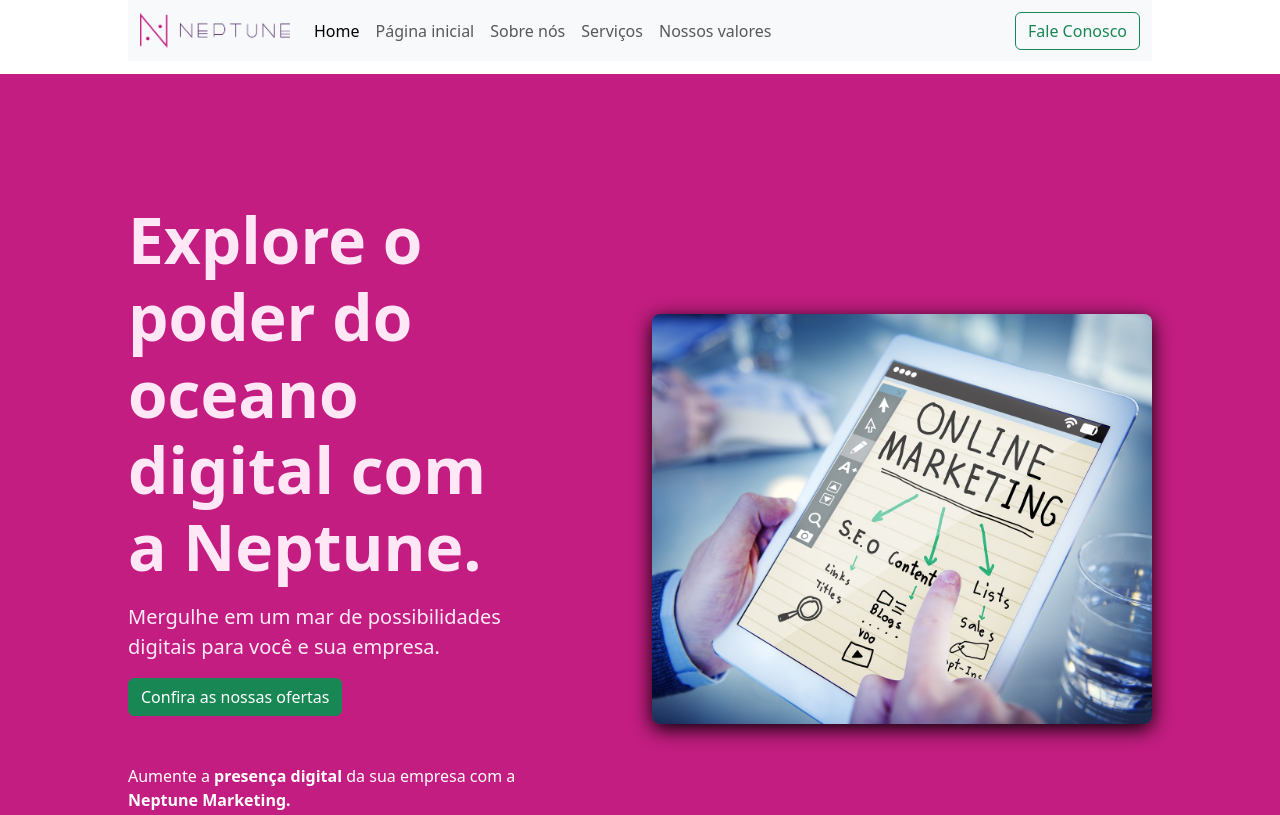
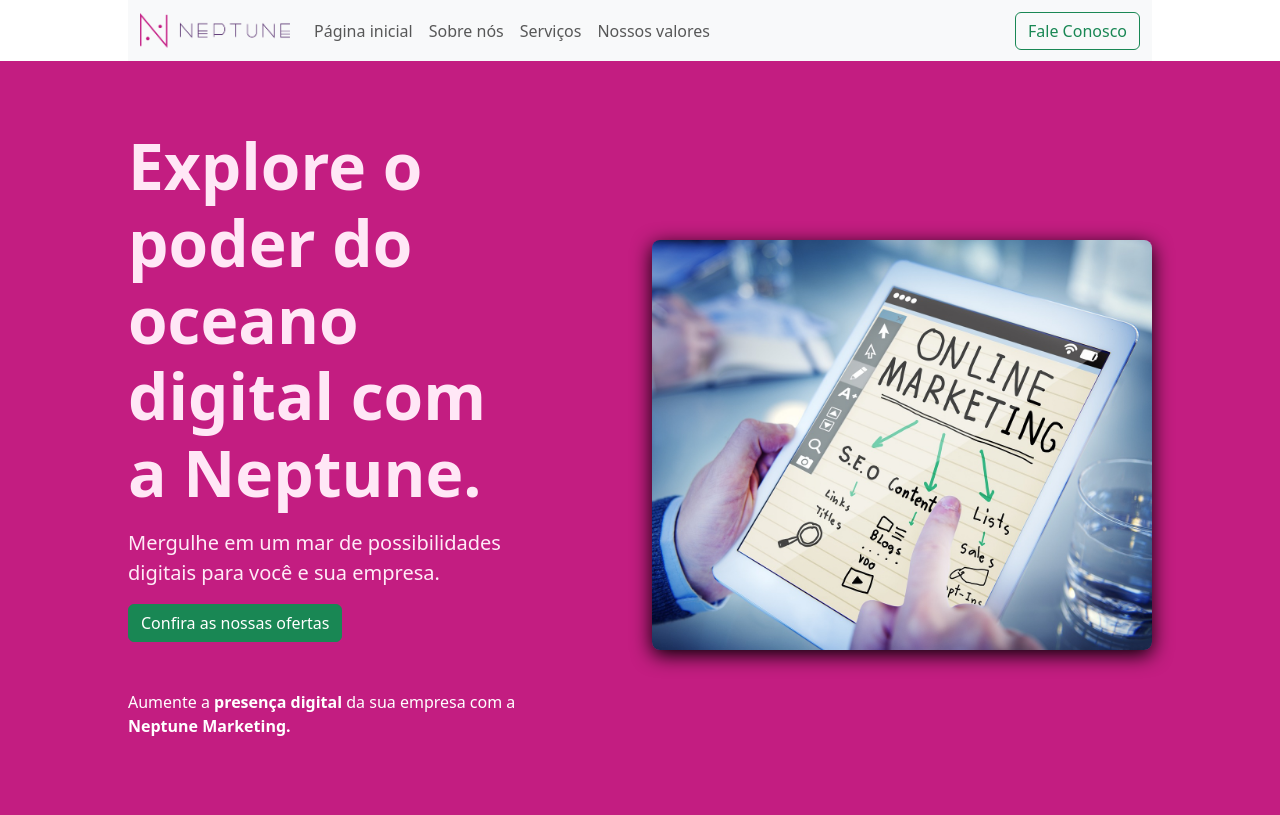
Before and after one commit to caunas/neptune-marketing, a plain HTML site: page index.html in a window 1280 px wide. Shown: the top 815 px of the page. Drawn offline with nearby package versions, Linux system fonts and the light colour scheme; a script that the page names is missing.

Commit message:
site 1.6

```diff
--- a/css/style.css
+++ b/css/style.css
@@ -1,10 +1,8 @@
 header{
+    background-color: white;
     margin-bottom: 1%;
-}
-
-.navbar{
-    margin-left: 10%;
-    margin-right: 10%;
+    padding-left: 10%;
+    padding-right: 10%;
 }
 
 .nav-brand{
@@ -12,11 +10,8 @@ header{
 }
 
 .landing{
-    margin-bottom: 5%;
     background-color: #C31D81;
     padding: 10%;
-    padding-top: 10%;
-    padding-bottom: 10%;
 }
 
 .landing-subtittle{
--- a/index.html
+++ b/index.html
@@ -12,8 +12,8 @@
     <link rel="stylesheet" href="https://cdn.jsdelivr.net/npm/bootstrap-icons@1.10.5/font/bootstrap-icons.css">
   </head>
 <body>
-    <header>
-        <nav class="navbar navbar-style navbar-expand-lg bg-body-tertiary">
+    <header class="fixed-top">
+        <nav class="navbar navbar-expand-lg bg-body-tertiary">
         <div class="container-fluid">
             <a class="navbar-brand" href="#">
                 <img src="assets/horizontal.png" alt="Bootstrap" width="150">
@@ -24,23 +24,20 @@
           <div class="collapse navbar-collapse" id="navbarNav">
             <ul class="navbar-nav">
               <li class="nav-item">
-                <a class="nav-link active" aria-current="page" href="#">Home</a>
+                <a class="nav-link" href="#landing">Página inicial</a>
               </li>
               <li class="nav-item">
-                <a class="nav-link" href="#">Página inicial</a>
+                <a class="nav-link" href="#sobre-nos">Sobre nós</a>
               </li>
               <li class="nav-item">
-                <a class="nav-link" href="#">Sobre nós</a>
+                <a class="nav-link" href="#servicos">Serviços</a>
               </li>
               <li class="nav-item">
-                <a class="nav-link" href="#">Serviços</a>
-              </li>
-              <li class="nav-item">
-                <a class="nav-link" href="#">Nossos valores</a>
+                <a class="nav-link" href="#valores">Nossos valores</a>
               </li>
             </ul>
           </div>
-          <button type="button" class="btn btn-outline-success">Fale Conosco</button>
+          <a href="#contato"><button type="button" class="btn btn-outline-success">Fale Conosco</button></a>
         </div>
         </nav>
     </header>
@@ -81,7 +78,7 @@
             </div>
         </section>
         <br>
-        <section class="about" id="sobre nós">
+        <section class="about" id="sobre-nos">
             <!-- Front Demos -->
 
         <!-- Main Demo -->
@@ -125,7 +122,7 @@
         <!-- End Main Demo -->
         </section>
         <br>
-        <section class="services">
+        <section class="services" id="servicos">
             <div class="tittles">
                 <br>
                 <h1>Nossos Serviços</h1>
@@ -263,7 +260,7 @@
 
         </section>
         <br>
-        <section class="form">
+        <section class="form" id="contato">
           <div class="tittle-form">
             <h1>Fale Conosco</h1>
             <h6>Seja notado. Seja lembrado. Seja digital.</h6>
```
